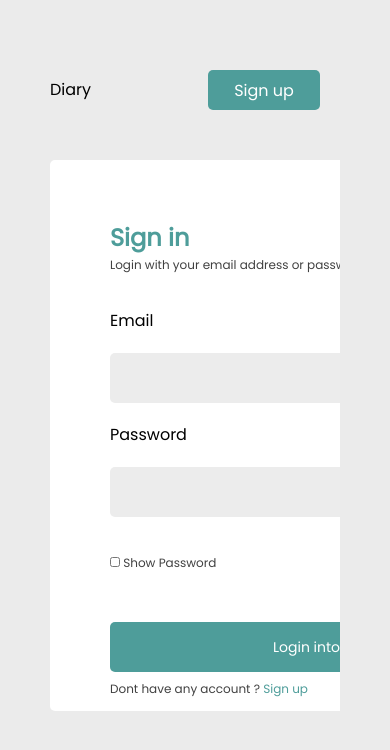
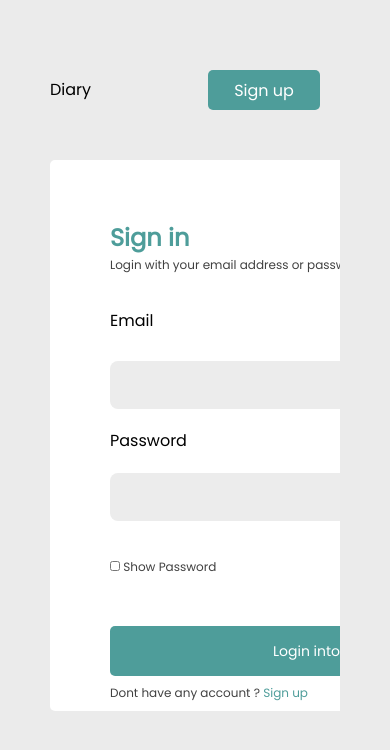
Before and after one commit to Nwakaego-Ego/Note-Application, a React (Vite) app in the folder vite-project/: page / in a window 390 px wide. Shown: the top 750 px of the page. Built offline with nearby package versions, Linux system fonts and the light colour scheme.

Commit message:
working on the signin responsiveness

```diff
--- a/vite-project/src/Pages/Test.jsx
+++ b/vite-project/src/Pages/Test.jsx
@@ -49,20 +49,26 @@ const Test = () => {
       {({ isValid, dirty }) => (
         <Form>
           <div className="login-email">
-            <label htmlFor="email">Email</label>
+            <div class="lg:inline-block lg:mr-4">
+              <label for="email" class="block mb-2 lg:mb-0">
+                Email
+              </label>
+            </div>
+
             <Field
               name="email"
               id="email"
               type="text"
-              className="login-email-input"
+              class="lg:w-full w-80 h-12 bg-[#ececec] rounded-lg pl-4 border border-transparent mt-5 mb-5"
             />
+
             <div className="error-message">
               <ErrorMessage name="email">{(msg) => msg}</ErrorMessage>
             </div>
           </div>
           <div className="signup-password-forget">
             <label for="password">Password</label>
-            <span className="login-forget-password">
+            <span className="flex ">
               <Link to="/forgetpassword" className="signup-link">
                 {" "}
                 Forget Password
@@ -73,7 +79,7 @@ const Test = () => {
             name="password"
             id="password"
             type={showPassword ? "text" : "password"}
-            className="login-email-input "
+            class="lg:w-full w-80 h-12 bg-[#ececec] rounded-lg pl-4 border border-transparent mt-5 mb-5"
           />
           <div className="error-message">
             <ErrorMessage name="password">{(msg) => msg}</ErrorMessage>
```
